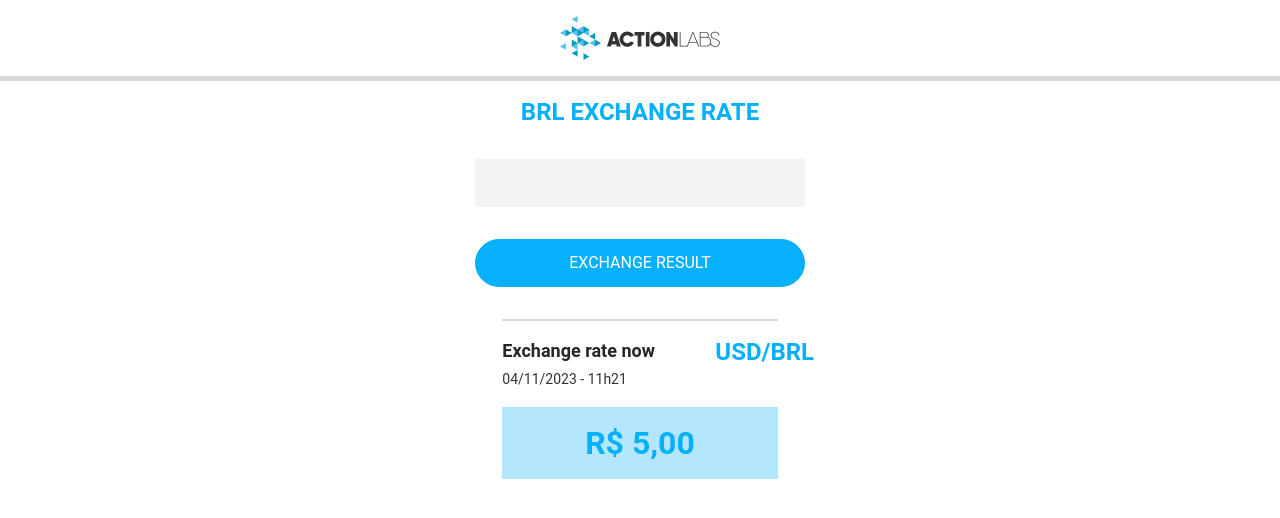
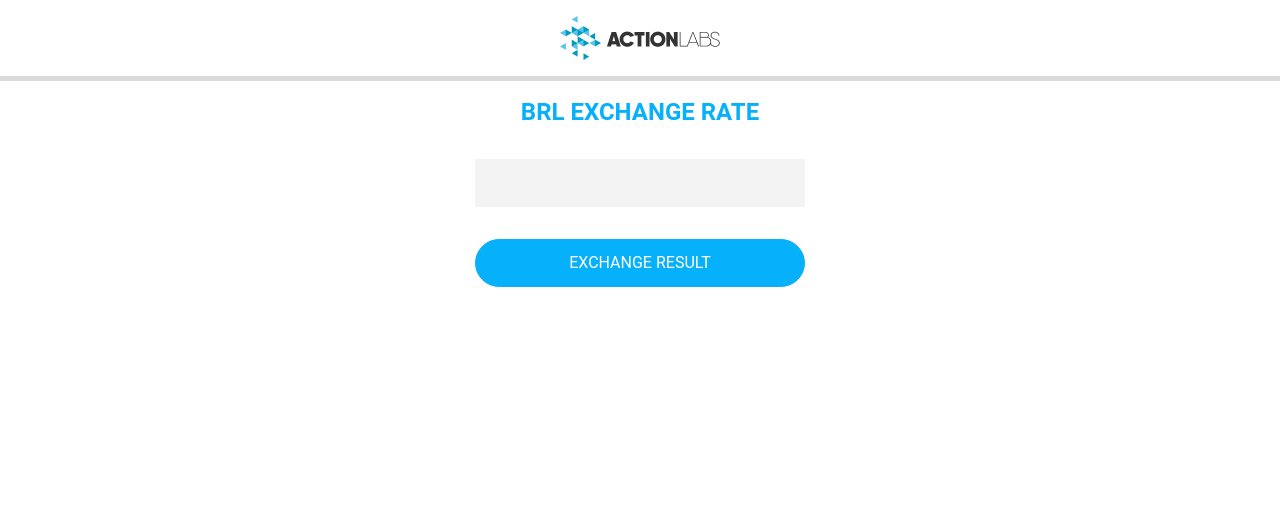
Before and after one commit to andersonguedesmg/brl-exchange-rate, an Angular app: page / in a window 1280 px wide. Shown: the top 518 px of the page. Built offline with nearby package versions, Linux system fonts and the light colour scheme.

Commit message:
Criação do Componente Current-exchange-rate

```diff
--- /dev/null
+++ b/src/app/site/components/current-exchange-rate/current-exchange-rate.component.html
@@ -0,0 +1,31 @@
+<div class="currentexchangerate__container">
+  <div>
+    <div class="currentexchangerate__line-line"></div>
+
+    <div class="col">
+      <div class="row">
+        <div class="col-10">
+          <span class="currentexchangerate__title">Exchange rate now</span>
+        </div>
+        <div class="col-2">
+          <span class="currentexchangerate__currency">USD/BRL</span>
+          <!-- <span class="currentexchangerate__currency">{{ currentExchangeRate.fromSymbol }}/{{ currentExchangeRate.toSymbol }}</span> -->
+        </div>
+      </div>
+    </div>
+
+    <div class="row">
+      <div class="col-12">
+        <span class="currentexchangerate__date">04/11/2023 - 11h21</span>
+        <!-- <span class="currentexchangerate__date">{{ currentExchangeRate.lastUpdatedAt | date : "dd/MM/yyyy '-' HH'h'mm" }}</span> -->
+      </div>
+    </div>
+
+    <div class="row">
+      <div class="col-12">
+        <span class="currentexchangerate__rate">R$ 5,00</span>
+        <!-- <span class="currentexchangerate__rate">R$ {{ currentExchangeRate.exchangeRate }}</span> -->
+      </div>
+    </div>
+  </div>
+</div>
--- /dev/null
+++ b/src/app/site/components/current-exchange-rate/current-exchange-rate.component.scss
@@ -0,0 +1,56 @@
+.currentexchangerate__container {
+  display: flex;
+  align-items: center;
+  justify-content: center;
+}
+
+.currentexchangerate__line {
+  border-bottom: 2px solid var(--color-divider-gray);
+  margin-top: 16px;
+  margin: 16px 0 16px 0;
+}
+
+.currentexchangerate__title {
+  color: var(--color-dark-gray);
+  font-size: 18px;
+  font-weight: 600;
+  line-height: 28px;
+  letter-spacing: 0px;
+  text-align: left;
+}
+
+.currentexchangerate__currency {
+  color: var(--color-primary);
+  display: flex;
+  align-items: center;
+  justify-content: center;
+  font-size: 24px;
+  font-weight: 700;
+  line-height: 30px;
+  letter-spacing: 0px;
+  text-align: right;
+}
+
+.currentexchangerate__date {
+  color: var(--color-aaa-gray);
+  font-size: 14px;
+  font-weight: 400;
+  line-height: 22px;
+  letter-spacing: 0px;
+  text-align: left;
+}
+
+.currentexchangerate__rate {
+  background-color: var(--color-primary-light);
+  color: var(--color-primary);
+  font-size: 32px;
+  font-weight: 700;
+  line-height: 40px;
+  letter-spacing: 0px;
+  text-align: center;
+  display: flex;
+  align-items: center;
+  justify-content: center;
+  padding: 16px 0 16px 0;
+  margin: 16px 0 16px 0;
+}
--- /dev/null
+++ b/src/app/site/components/current-exchange-rate/current-exchange-rate.component.ts
@@ -0,0 +1,17 @@
+import { Component, Input, OnInit } from '@angular/core';
+
+@Component({
+  selector: 'app-current-exchange-rate',
+  templateUrl: './current-exchange-rate.component.html',
+  styleUrls: ['./current-exchange-rate.component.scss']
+})
+export class CurrentExchangeRateComponent implements OnInit {
+  loading: boolean = false;
+  @Input() currentExchangeRate: boolean = false;
+
+  constructor() { }
+
+  ngOnInit() {
+    console.log('currentExchangeRate', this.currentExchangeRate);
+  }
+}
--- a/src/app/site/pages/home/home.component.html
+++ b/src/app/site/pages/home/home.component.html
@@ -1,11 +1,7 @@
 <app-header></app-header>
 
-<div class="container">
-  <div class="home__form">
-    <form
-      #form="ngForm"
-      (ngSubmit)="getCurrentExchangeRate(form.value.toSymbol)"
-    >
+<div class="home__container">
+  <form #form="ngForm" (ngSubmit)="getCurrentExchangeRate(form.value.toSymbol)">
     <input
       class="home__input"
       type="text"
@@ -23,36 +19,7 @@
 
 <app-loading-spinner [loading]="loading"></app-loading-spinner>
 
-  <div class="home__exchangerate">
-    <!-- <div *ngIf="currentExchangeRate && !loading"> -->
-    <div>
-      <div class="header__exchangerate-line"></div>
-
-      <div class="col">
-        <div class="row">
-          <div class="col-10">
-            <span class="home__exchangerate-title">Exchange rate now</span>
-          </div>
-          <div class="col-2">
-            <span class="home__exchangerate-currency">USD/BRL</span>
-            <!-- <span class="home__exchangerate-currency">{{ currentExchangeRate.fromSymbol }}/{{ currentExchangeRate.toSymbol }}</span> -->
-          </div>
-        </div>
-      </div>
-
-      <div class="row">
-        <div class="col-12">
-          <span class="home__exchangerate-date">04/11/2023 - 11h21</span>
-          <!-- <span class="home__exchangerate-date">{{ currentExchangeRate.lastUpdatedAt | date : "dd/MM/yyyy '-' HH'h'mm" }}</span> -->
-        </div>
-      </div>
-
-      <div class="row">
-        <div class="col-12">
-          <span class="home__exchangerate-rate">R$ 5,00</span>
-          <!-- <span class="home__exchangerate-rate">R$ {{ currentExchangeRate.exchangeRate }}</span> -->
-        </div>
-      </div>
-    </div>
-  </div>
-</div>
+<app-current-exchange-rate
+  *ngIf="currentExchangeRate && !loading"
+  [currentExchangeRate]="currentExchangeRate"
+></app-current-exchange-rate>
--- a/src/app/site/pages/home/home.component.scss
+++ b/src/app/site/pages/home/home.component.scss
@@ -1,4 +1,4 @@
-.home__form {
+.home__container {
   display: flex;
   align-items: center;
   justify-content: center;
@@ -28,60 +28,3 @@
   padding: 4px, 16px, 4px, 16px;
   border-radius: 100px;
 }
-
-.home__exchangerate {
-  display: flex;
-  align-items: center;
-  justify-content: center;
-}
-
-.header__exchangerate-line {
-  border-bottom: 2px solid var(--color-divider-gray);
-  margin-top: 16px;
-  margin: 16px 0 16px 0;
-}
-
-.home__exchangerate-title {
-  color: var(--color-dark-gray);
-  font-size: 18px;
-  font-weight: 600;
-  line-height: 28px;
-  letter-spacing: 0px;
-  text-align: left;
-}
-
-.home__exchangerate-currency {
-  color: var(--color-primary);
-  display: flex;
-  align-items: center;
-  justify-content: center;
-  font-size: 24px;
-  font-weight: 700;
-  line-height: 30px;
-  letter-spacing: 0px;
-  text-align: right;
-}
-
-.home__exchangerate-date {
-  color: var(--color-aaa-gray);
-  font-size: 14px;
-  font-weight: 400;
-  line-height: 22px;
-  letter-spacing: 0px;
-  text-align: left;
-}
-
-.home__exchangerate-rate {
-  background-color: var(--color-primary-light);
-  color: var(--color-primary);
-  font-size: 32px;
-  font-weight: 700;
-  line-height: 40px;
-  letter-spacing: 0px;
-  text-align: center;
-  display: flex;
-  align-items: center;
-  justify-content: center;
-  padding: 16px 0 16px 0;
-  margin: 16px 0 16px 0;
-}
--- a/src/app/site/site.module.ts
+++ b/src/app/site/site.module.ts
@@ -6,11 +6,13 @@ import { HttpClientModule } from '@angular/common/http';
 import { SiteRoutingModule } from './site-routing.module';
 import { SharedModule } from '../shared/shared.module';
 import { HomeComponent } from './pages/home/home.component';
+import { CurrentExchangeRateComponent } from './components/current-exchange-rate/current-exchange-rate.component';
 
 
 @NgModule({
   declarations: [
-    HomeComponent
+    HomeComponent,
+    CurrentExchangeRateComponent
   ],
   imports: [
     CommonModule,
```
Also changed, not shown: 1 other file (tests, documents, lock files or other folders). Lines whose indentation alone changed are shown as unchanged.
